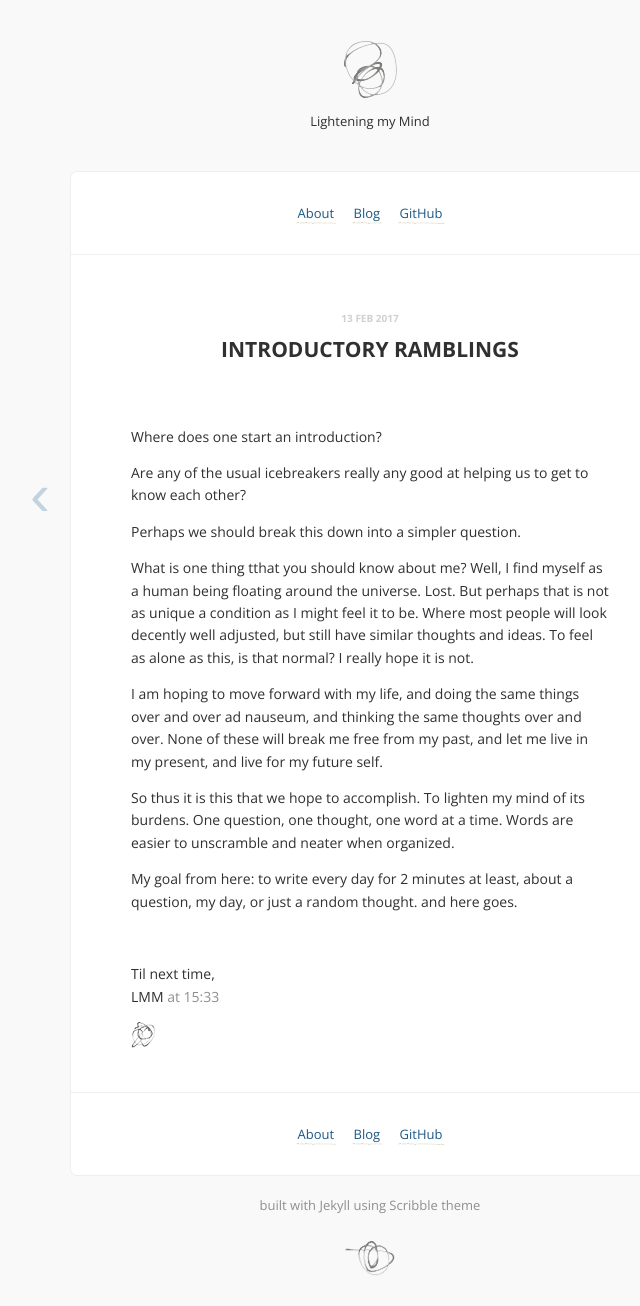
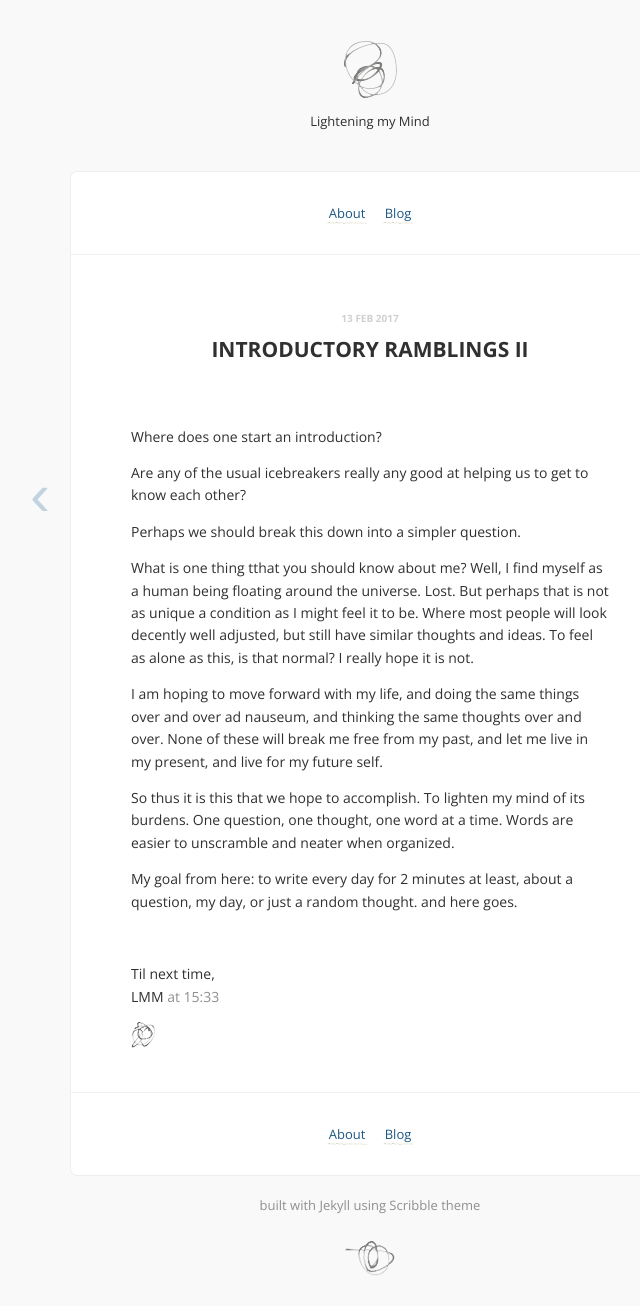
Before and after one commit to lighteningstime/lighteningsblog, a Jekyll site: the page built from _posts/2017-02-13-introductory-ramblings-II.md, in a window 1280 px wide. Shown: the whole page, without its empty margins (270-910 px from the left). Built offline with Jekyll 4.4.1, drawn with Linux system fonts in a browser that asks for light colours; comment, search, counter and statistics services are not loaded.

Commit message:
remove github link fix title

```diff
--- a/_config.yml
+++ b/_config.yml
@@ -11,9 +11,9 @@ links:
     url:          /about
   - name:         Blog
     url:          /
-  - name:         GitHub
-    url:          http://github.com/lighteningstime
-    external:     true
+  # - name:         GitHub
+  #   url:          http://github.com/lighteningstime
+  #   external:     true
 highlighter:      rouge
 permalink:        pretty
 markdown:
--- a/_posts/2017-02-13-introductory-ramblings-II.md
+++ b/_posts/2017-02-13-introductory-ramblings-II.md
@@ -1,6 +1,6 @@
 ---
 layout: post
-title: Introductory Ramblings
+title: Introductory Ramblings II
 date: 2017-02-13 15:33:02
 ---
 
```
